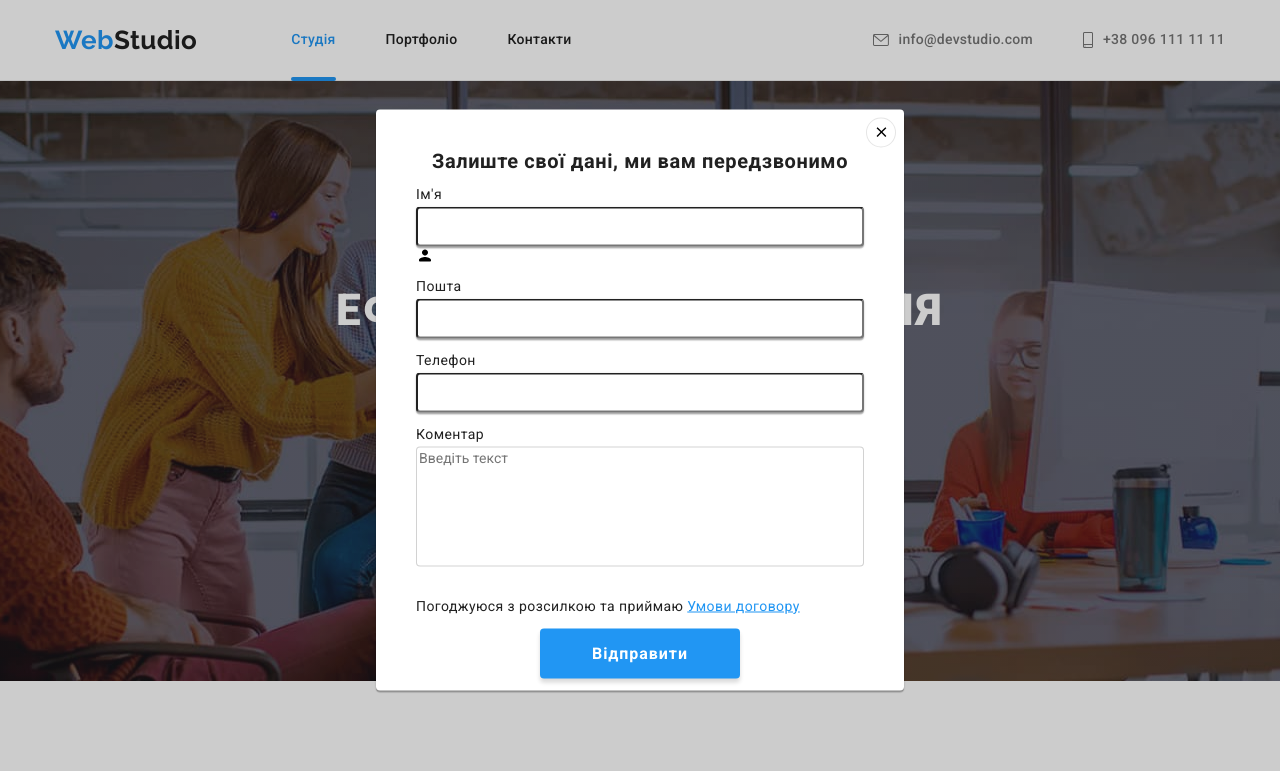
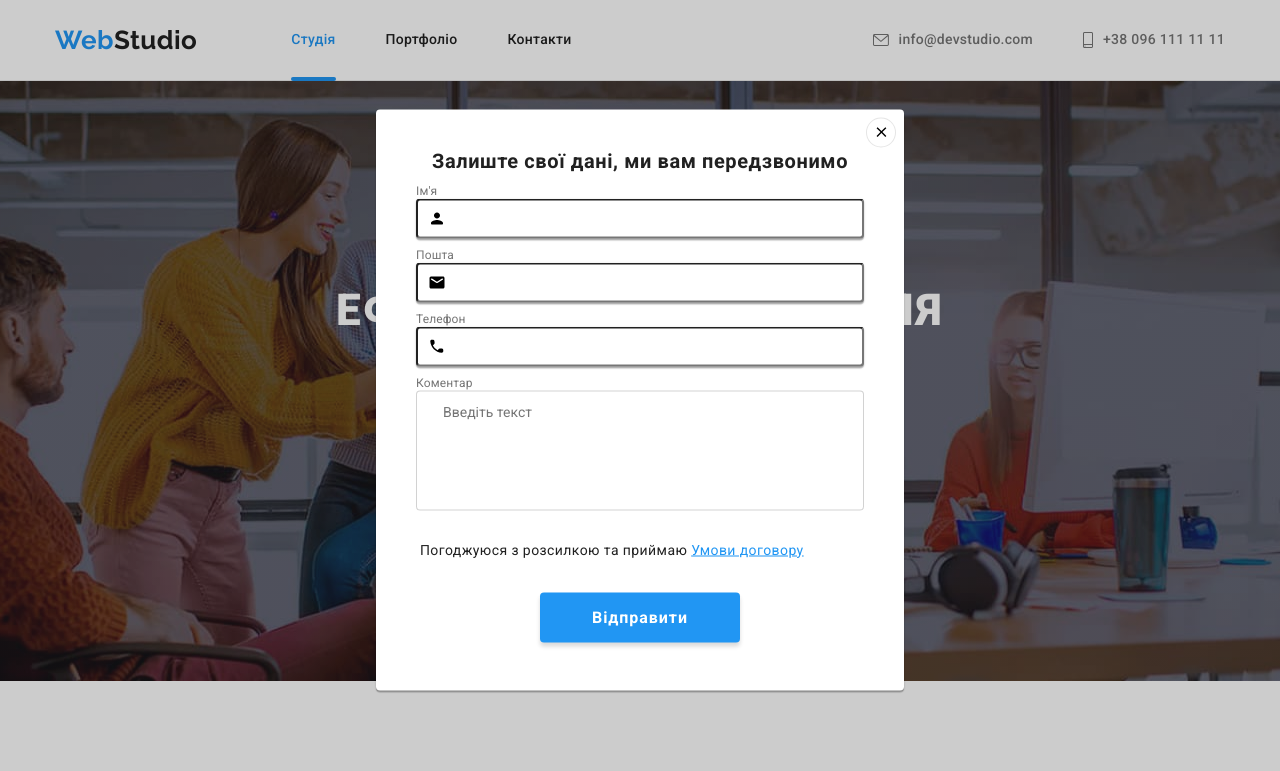
Before and after one commit to Morozzzuk/goit-markup-hw-06, a plain HTML site: page index.html in a window 1280 px wide. Both pictures are taken after a click on the button "Замовити послугу". Shown: the top 771 px of the page. Drawn offline with nearby package versions, Linux system fonts and the light colour scheme.

Commit message:
add svg icons corrections

```diff
--- a/css/styles.css
+++ b/css/styles.css
@@ -737,7 +737,7 @@ body {
   letter-spacing: 0.03em;
 
   color: var(--primary-text-color);
-  margin-bottom: 10px;
+  margin-bottom: 12px;
 }
 .modal-input-group {
   position: relative;
@@ -748,6 +748,12 @@ body {
 .input-label {
   display: block;
   width: 100%;
+  bottom: 0;
+  font-size: 12px;
+  line-height: 1.16;
+  letter-spacing: 0.01em;
+
+  color: var(--text-color);
 }
 .modal-input {
   display: inline-block;
@@ -758,6 +764,9 @@ body {
   border-radius: 4px;
 }
 .input-icon {
+  position: absolute;
+  left: 12px;
+  bottom: 11px;
   display: inline-block;
 }
 .modal-textarea-group {
@@ -767,11 +776,14 @@ body {
   width: 100%;
   height: 120px;
   resize: none;
+  padding: 12px 26px;
 
   border: 1px solid rgba(33, 33, 33, 0.2);
   border-radius: 4px;
 }
-
+.modal-checkbox-group {
+  margin-bottom: 30px;
+}
 .policy-link > a {
   color: var(--accent-color);
 }
--- a/index.html
+++ b/index.html
@@ -434,17 +434,17 @@
           <div class="modal-input-group">
             <label class="input-label" for="email">Пошта</label>
             <input type="email" class="modal-input" name="email" id="email" />
-            <!-- <svg width="18" height="18" class="input-icon">
+            <svg width="18" height="18" class="input-icon">
               <use href="./images/icons.svg#icon-email"></use>
-            </svg> -->
+            </svg>
           </div>
 
           <div class="modal-input-group">
             <label class="input-label" for="tel">Телефон</label>
             <input type="tel" class="modal-input" name="tel" id="tel" />
-            <!-- <svg width="18" height="18" class="input-icon">
+            <svg width="18" height="18" class="input-icon">
               <use href="./images/icons.svg#icon-phone"></use>
-            </svg> -->
+            </svg>
           </div>
           <div class="modal-textarea-group">
             <label class="input-label" for="comment">Коментар</label>
@@ -456,7 +456,7 @@
             ></textarea>
           </div>
 
-          <div class="modal-input-group">
+          <div class="modal-checkbox-group">
             <input
               class="checkbox-input"
               type="checkbox"
```
